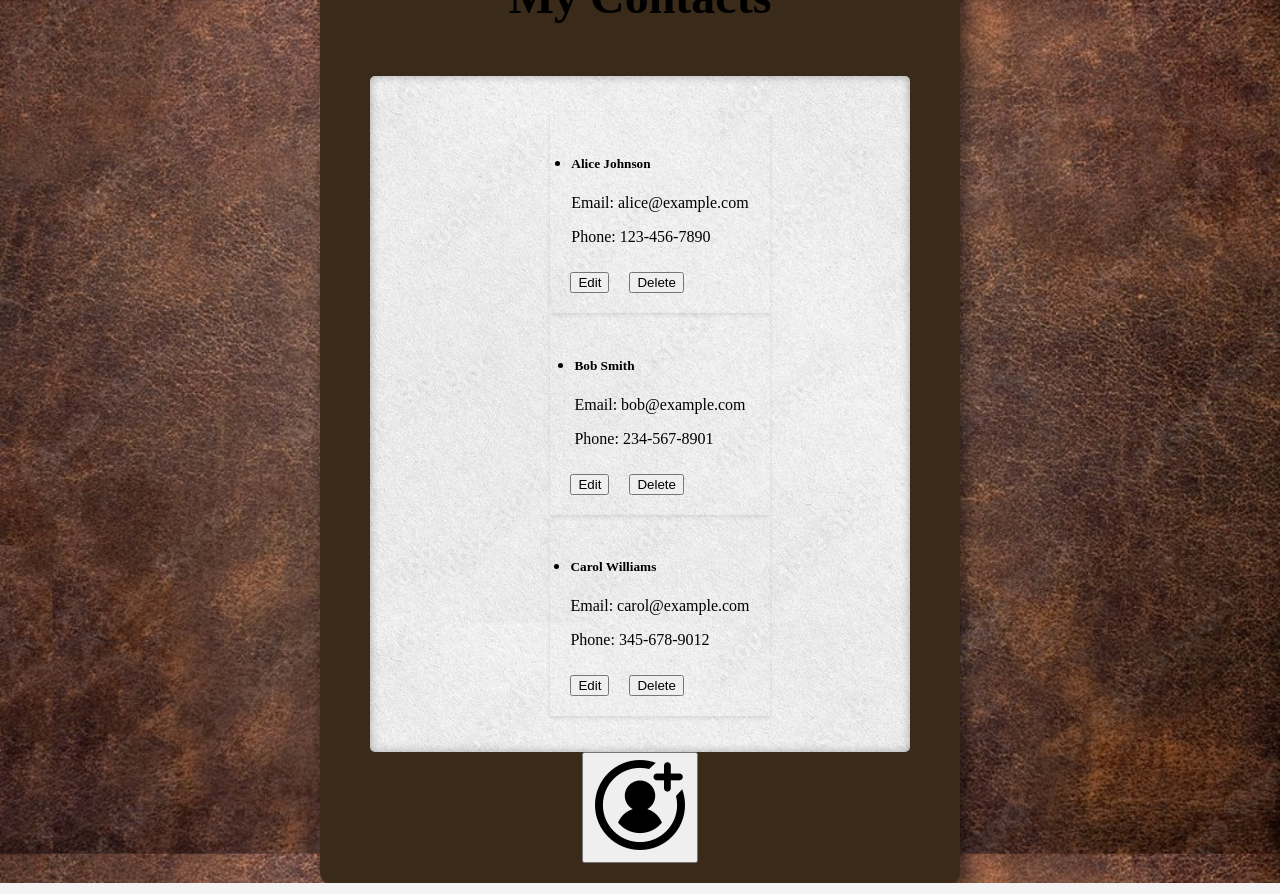
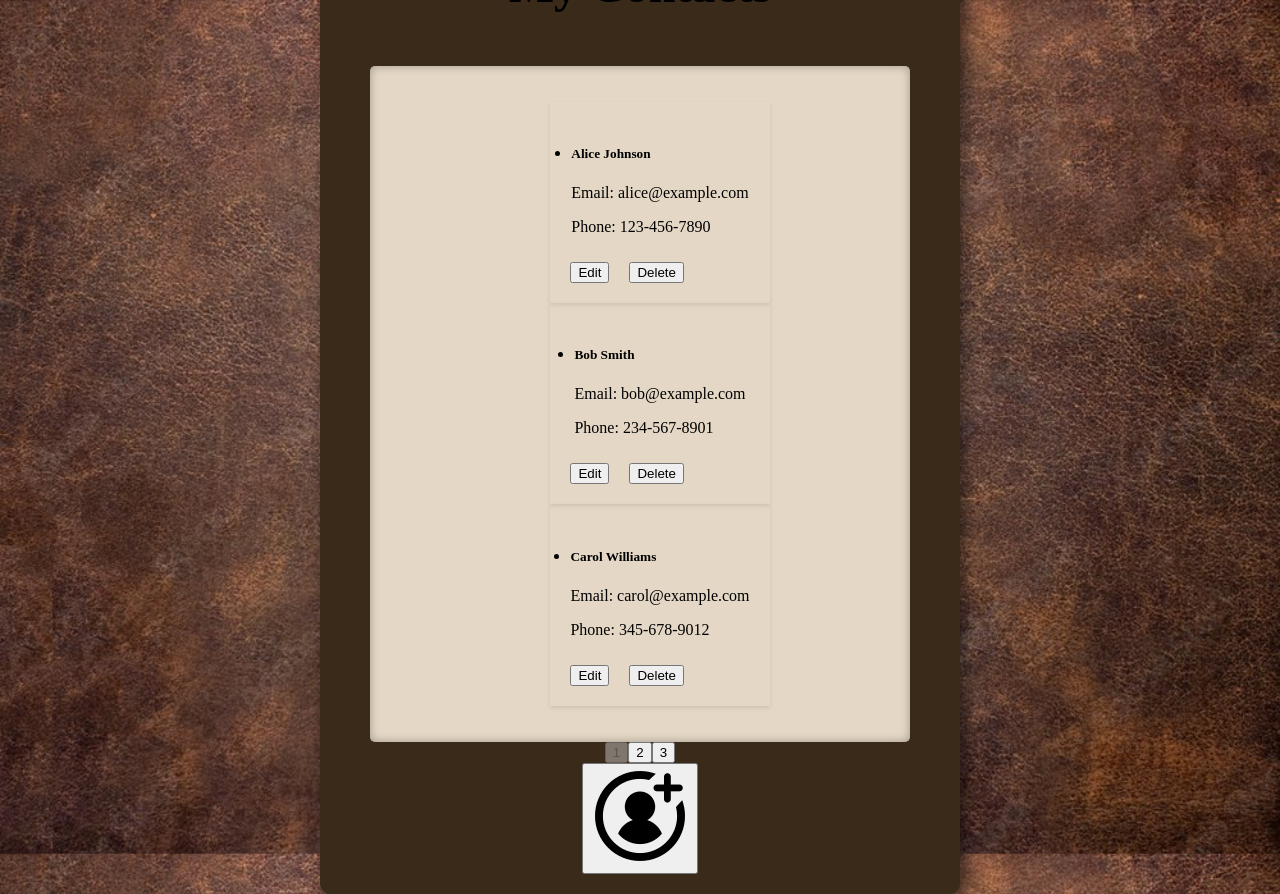
Before and after one commit to RickAnderson-hub/address-book, a React (Create React App) app: page / in a window 1280 px wide. Built offline with nearby package versions, Linux system fonts and the light colour scheme.

Commit message:
implemented pagination

```diff
--- a/src/App.css
+++ b/src/App.css
@@ -27,14 +27,13 @@ body {
 
 header {
     font-family: 'Playfair Display', serif;
-    font-size: 24px; /* Adjust size as needed */
+    font-size: 24px;
     text-align: center;
     margin-bottom: 20px;
 }
 
 h1 {
     font-family: 'Dancing Script', cursive;
-    /* ... other styles ... */
 }
 
 .icon-stack {
@@ -55,111 +54,36 @@ h1 {
     height: auto;
 }
 
-/* Basic styling for main content area */
+/* Main content area */
 main {
     display: flex;
     justify-content: center;
     padding: 20px;
     border-radius: 5px;
+    background-color: #e4d7c5; /* Paper color */
     box-shadow: inset 0 0 10px rgba(0, 0, 0, 0.3);
-    background-image: url('../public/paper_texture.jpg');
-    position: relative;
-    overflow: hidden;
-    background-color: #e4d7c5;
     min-height: 300px;
     min-width: 500px;
 }
 
 .main .contact-name {
     font-family: 'Playfair Display', serif;
-    font-size: 18px; /* Adjust size as needed */
+    font-size: 18px;
     color: black;
 }
 
 .main .contact-details {
     font-family: 'Merriweather', serif;
-    font-size: 16px; /* Adjust size as needed */
+    font-size: 16px;
     color: black;
-}
-
-.main::before {
-    content: '';
-    position: absolute;
-    left: 50%;
-    top: 0;
-    bottom: 0;
-    width: 20px; /* Adjust the width for spine thickness */
-    background: linear-gradient(to right, rgba(0, 0, 0, 0.15), rgba(0, 0, 0, 0));
-    transform: translateX(-50%);
-}
-
-.page {
-    width: 50%; /* Each page takes up half the space */
-    padding: 20px;
-    border-radius: 5px;
-    background-color: #fefefe; /* Slightly different color for contrast */
-    box-shadow: 0 2px 5px rgba(0, 0, 0, 0.1);
-    margin: 0 10px; /* Spacing between pages */
-    position: relative;
-    overflow: hidden; /* Ensures the pseudo-elements don't spill out */
-    transform: rotateY(0deg); /* Adjust for curvature */
-}
-
-.left-page {
-    text-align: left;
-    transform-origin: left; /* Pivot from the left side */
-}
-
-.left-page::before, .right-page::before {
-    content: "";
-    position: absolute;
-    top: 0;
-    bottom: 0;
-    width: 100%;
-    background: rgba(0, 0, 0, 0.1);
-    z-index: -1;
-    transform: rotateY(-2deg); /* Curve for the left page */
-}
-
-.right-page {
-    text-align: right;
-    transform-origin: right; /* Pivot from the right side */
-}
-
-.right-page::before {
-    right: 0;
-    transform: rotateY(2deg); /* Curve for the right page */
 }
 
 .button, .label {
     font-family: 'Roboto Slab', serif;
-    font-size: 14px; /* Adjust size as needed */
+    font-size: 14px;
 }
 
-
-main::before, main::after {
-    content: "";
-    position: absolute;
-    width: 10px;
-    height: 10px;
-    border-radius: 50%;
-    z-index: -1;
-}
-
-main::before {
-    bottom: 10px;
-    right: 10px;
-    box-shadow: 10px 10px 6px -7px rgba(0, 0, 0, 0.5);
-}
-
-main::after {
-    top: 10px;
-    left: 10px;
-    box-shadow: -10px -10px 6px -7px rgba(0, 0, 0, 0.5);
-}
-
-
-/* Media queries */
+/* Media queries for responsiveness */
 @media (max-width: 768px) {
     .icon-stack {
         right: 100px; /* Adjust position for smaller screens */
@@ -170,10 +94,8 @@ main::after {
         width: 50px; /* Smaller icons for smaller screens */
     }
 
-    /* Adjust main area or other elements if needed */
     main {
-        /* Example: reduce padding for smaller screens */
-        padding: 10px;
+        padding: 10px; /* Reduce padding for smaller screens */
     }
 }
 
@@ -187,8 +109,7 @@ main::after {
         width: 40px; /* Even smaller icons for very small screens */
     }
 
-    /* Further adjustments for the main area or other elements */
     main {
-        padding: 5px;
+        padding: 5px; /* Further adjustments for the main area */
     }
 }
--- a/src/App.js
+++ b/src/App.js
@@ -10,6 +10,13 @@ function App() {
     const [contacts, setContacts] = useState([]);
     const [currentContact, setCurrentContact] = useState(null);
     const [showModal, setShowModal] = useState(false);
+    const [currentPage, setCurrentPage] = useState(1);
+    const contactsPerPage = 3;
+    const indexOfLastContact = currentPage * contactsPerPage;
+    const indexOfFirstContact = indexOfLastContact - contactsPerPage;
+    const currentContacts = contacts.slice(indexOfFirstContact, indexOfLastContact);
+
+    const totalPages = Math.ceil(contacts.length / contactsPerPage);
 
     const handleAddClick = () => {
         setShowModal(true);
@@ -62,14 +69,27 @@ function App() {
             </header>
             <main>
                 {contacts.length === 0 && <MockContacts onContactsLoaded={handleContactsLoaded} />}
-                <ContactList
-                    contacts={contacts}
-                    onDelete={handleDelete}
-                    onEdit={handleEdit}
-                />
+                <div className="leftPage">
+                    <ContactList
+                        contacts={currentContacts}
+                        onDelete={handleDelete}
+                        onEdit={handleEdit}
+                    />
+                </div>
             </main>
+            <div className={styles.pagination}>
+                {Array.from({ length: totalPages }, (_, i) => i + 1).map(page => (
+                    <button
+                        key={page}
+                        onClick={() => setCurrentPage(page)}
+                        disabled={currentPage === page}
+                    >
+                        {page}
+                    </button>
+                ))}
+            </div>
             <div className={styles.iconStack}>
-                <button id="addContact" className={styles.iconButton} onClick={handleAddClick}>
+                <button className={styles.iconButton} onClick={handleAddClick}>
                     <img src="add-contact.png" className={styles.img} alt="Add Contact" />
                 </button>
                 <AddContactModal
--- a/src/components/utils/MockContacts.js
+++ b/src/components/utils/MockContacts.js
@@ -6,7 +6,11 @@ function MockContacts({ onContactsLoaded }) {
             const mockData = [
                 { id: 1, name: 'Alice Johnson', email: 'alice@example.com', phone: '123-456-7890' },
                 { id: 2, name: 'Bob Smith', email: 'bob@example.com', phone: '234-567-8901' },
-                { id: 3, name: 'Carol Williams', email: 'carol@example.com', phone: '345-678-9012' }
+                { id: 3, name: 'Carol Williams', email: 'carol@example.com', phone: '345-678-9012' },
+                { id: 4, name: 'Richard Filmore', email: 'richard@example.com', phone: '103-543-7890' },
+                { id: 5, name: 'Meg Zyler', email: 'meg@example.com', phone: '675-567-82342' },
+                { id: 6, name: 'Froyo Hoffer', email: 'froyo@example.com', phone: '676-465-4322' },
+                { id: 7, name: 'Inge Meyer', email: 'inga@example.com', phone: '342-343-4343' }
             ];
             onContactsLoaded(mockData); // Pass the mock data to the parent component
         }, 1000);
```
